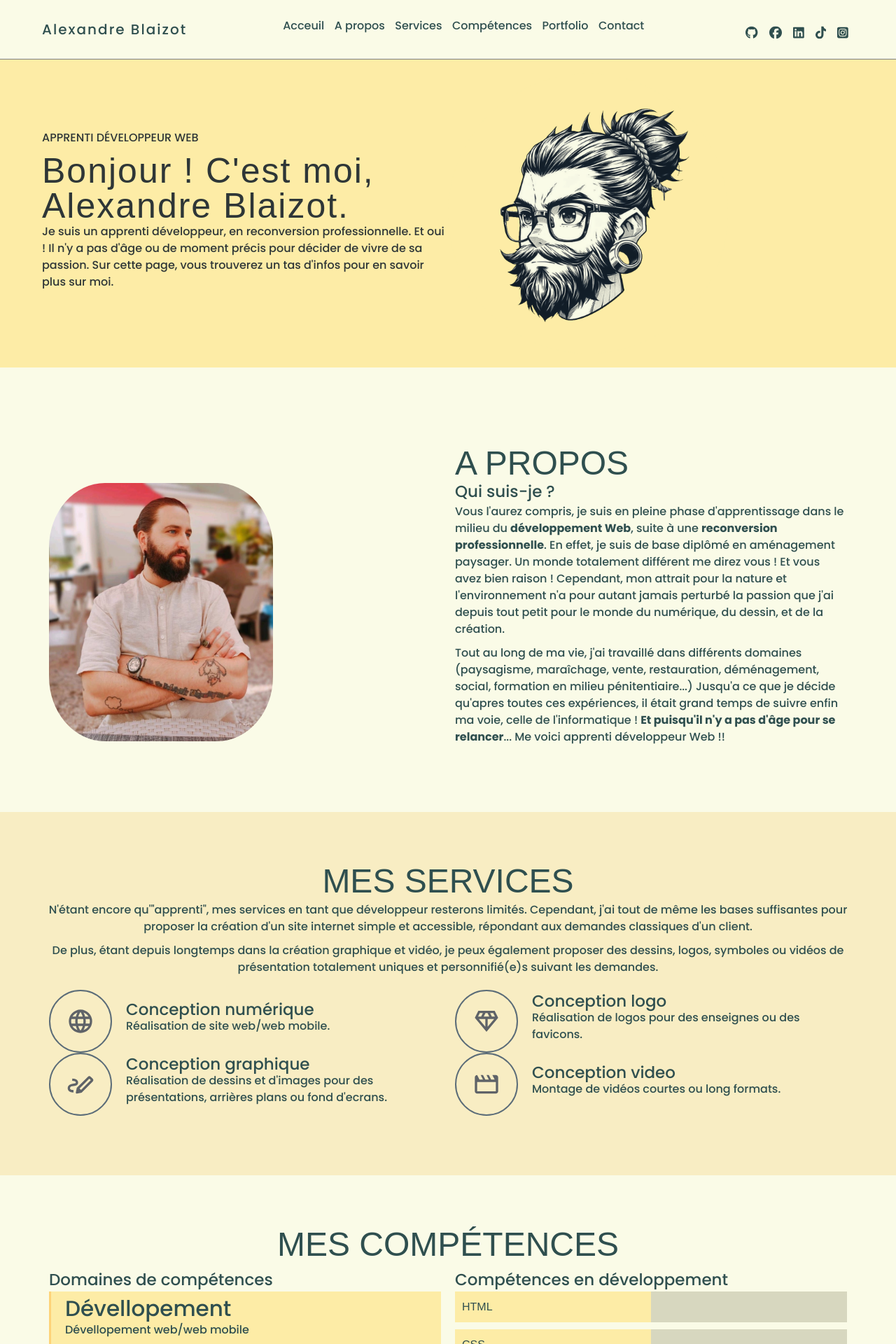
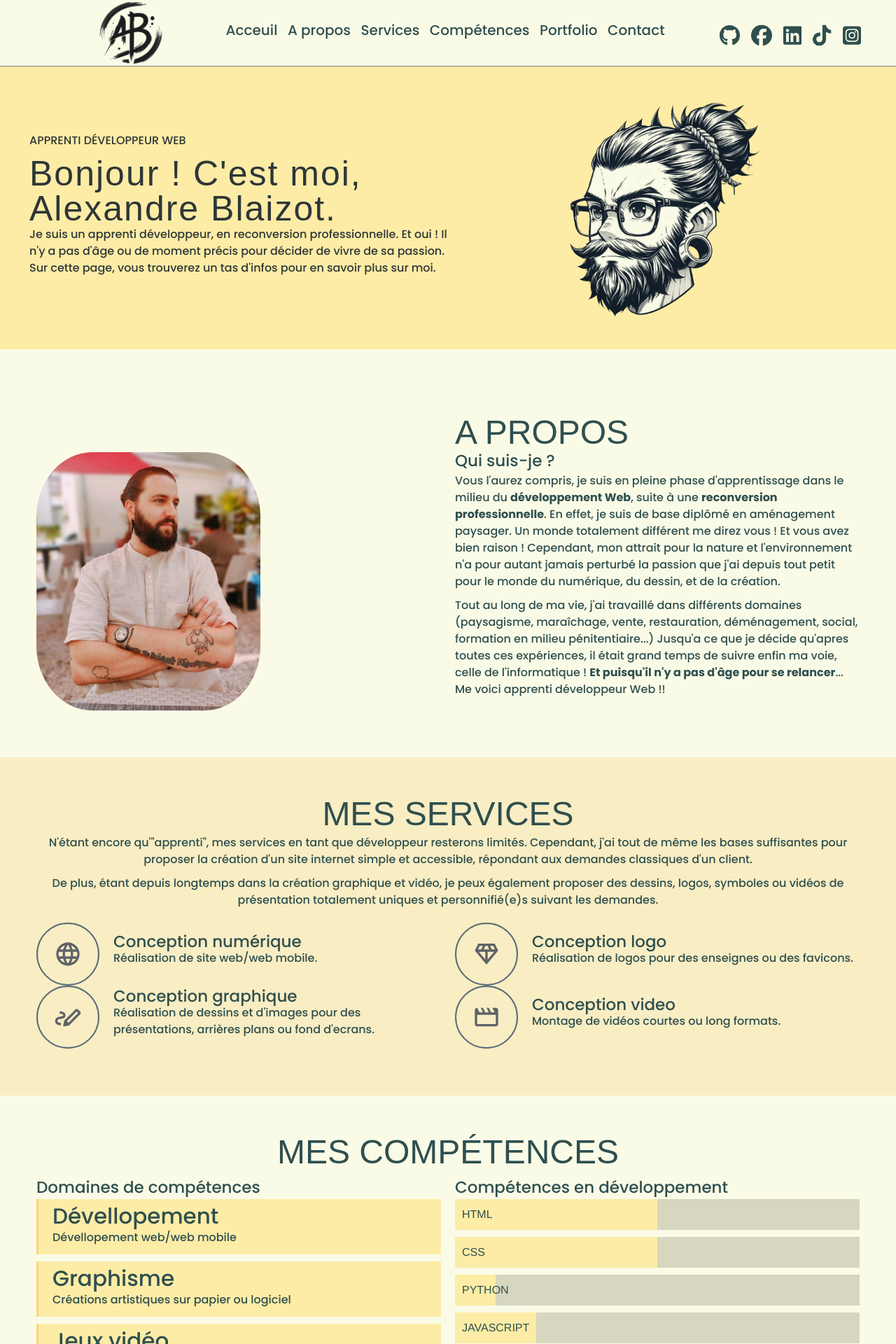
Before and after one commit to PapGris/Portfolio, a PHP site: page / in a window 1280 px wide. Shown: the top 1920 px of the page at 70% size. Run offline with PHP 8.4, Linux system fonts and the light colour scheme; some libraries are stand-ins or nearby versions; some web fonts are replaced.

Commit message:
Mise a jour Portfolio

```diff
--- a/css/global.css
+++ b/css/global.css
@@ -122,7 +122,7 @@ li {
     .container {
         max-width: 1200px;
         margin: 0 auto;
-        padding: 2rem;
+        padding: 0.2rem;
     }
     .grid__item{
         max-width: 50%;
@@ -173,11 +173,25 @@ section {
 
 }
 
-.header .logo {
-    font-family: "Poppins", sans-serif;
-    font-size: 2rem;
-    letter-spacing: 2px;
 
+@media screen and (max-width:749px) {
+    .header .logo-1 {
+        width: 5rem;
+        height: 5rem;
+
+
+
+    }
+}
+
+@media screen and (min-width:750px) {
+    .header .logo-1 {
+        width: 9rem;
+        height: 9rem;
+        margin-left: 10rem;
+
+
+    }
 }
 
 
@@ -186,6 +200,14 @@ section {
     align-items: center;
     padding: 0 0.5rem;
 }
+
+@media screen and (min-width:750px) {
+    .header .menu-list-unstyled a {
+        margin-top: 1.1rem;
+        font-size: 2rem;
+    }
+}
+
 .header a {
     color: darkslategrey;
 }
@@ -216,11 +238,22 @@ section {
     padding: 0 3px;
 }
 
-.header .socials .icon {
-    height: 18px;
-    fill: darkslategrey;
-    transform: translateY(3.5px);
+@media screen and (min-width:750px) {
+    .header .socials .icon {
+        height: 30px;
+        fill: #2f4f4f;
+        transform: translateY(3.5px);
 
+    }
+}
+
+@media screen and (max-width:749px) {
+    .header .socials .icon {
+        height: 18px;
+        fill: #2f4f4f;
+        transform: translateY(3.5px);
+
+    }
 }
 
 .burger {
@@ -382,6 +415,7 @@ section {
    .hero__avatar img {
     max-width: 400px;
     border-radius: 50%;
+    margin-left: 10rem;
     }
 
 }
--- a/index.html
+++ b/index.html
@@ -49,11 +49,11 @@ Footer
 
  <header class="header">
         <div class="container d-flex">
-            <div class="logo">
-                Alexandre Blaizot
+            <div class="logo-1">
+                <img src="img/New Logo Principal.png" alt="Logo AB">
             </div>
         <nav class="navbar">
-             <ul class="menu list-unstyled">
+             <ul class="menu-list-unstyled">
                 <li><a href="#hero">Acceuil</a></li>
                 <li><a href="#about">A propos</a></li>
                 <li><a href="#services">Services</a></li>
@@ -650,6 +650,13 @@ Footer
             <div class="grid__item">
                     <ul class="socials list-unstyled">
                         <li>
+                            <a href="https://github.com/PapGris" target="_blank">
+                                <svg class="icon github" xmlns="http://www.w3.org/2000/svg" viewBox="0 0 496 512"><!--!Font Awesome Free 6.7.2 by @fontawesome - https://fontawesome.com License - https://fontawesome.com/license/free Copyright 2025 Fonticons, Inc.-->
+                                    <path d="M165.9 397.4c0 2-2.3 3.6-5.2 3.6-3.3 .3-5.6-1.3-5.6-3.6 0-2 2.3-3.6 5.2-3.6 3-.3 5.6 1.3 5.6 3.6zm-31.1-4.5c-.7 2 1.3 4.3 4.3 4.9 2.6 1 5.6 0 6.2-2s-1.3-4.3-4.3-5.2c-2.6-.7-5.5 .3-6.2 2.3zm44.2-1.7c-2.9 .7-4.9 2.6-4.6 4.9 .3 2 2.9 3.3 5.9 2.6 2.9-.7 4.9-2.6 4.6-4.6-.3-1.9-3-3.2-5.9-2.9zM244.8 8C106.1 8 0 113.3 0 252c0 110.9 69.8 205.8 169.5 239.2 12.8 2.3 17.3-5.6 17.3-12.1 0-6.2-.3-40.4-.3-61.4 0 0-70 15-84.7-29.8 0 0-11.4-29.1-27.8-36.6 0 0-22.9-15.7 1.6-15.4 0 0 24.9 2 38.6 25.8 21.9 38.6 58.6 27.5 72.9 20.9 2.3-16 8.8-27.1 16-33.7-55.9-6.2-112.3-14.3-112.3-110.5 0-27.5 7.6-41.3 23.6-58.9-2.6-6.5-11.1-33.3 2.6-67.9 20.9-6.5 69 27 69 27 20-5.6 41.5-8.5 62.8-8.5s42.8 2.9 62.8 8.5c0 0 48.1-33.6 69-27 13.7 34.7 5.2 61.4 2.6 67.9 16 17.7 25.8 31.5 25.8 58.9 0 96.5-58.9 104.2-114.8 110.5 9.2 7.9 17 22.9 17 46.4 0 33.7-.3 75.4-.3 83.6 0 6.5 4.6 14.4 17.3 12.1C428.2 457.8 496 362.9 496 252 496 113.3 383.5 8 244.8 8zM97.2 352.9c-1.3 1-1 3.3 .7 5.2 1.6 1.6 3.9 2.3 5.2 1 1.3-1 1-3.3-.7-5.2-1.6-1.6-3.9-2.3-5.2-1zm-10.8-8.1c-.7 1.3 .3 2.9 2.3 3.9 1.6 1 3.6 .7 4.3-.7 .7-1.3-.3-2.9-2.3-3.9-2-.6-3.6-.3-4.3 .7zm32.4 35.6c-1.6 1.3-1 4.3 1.3 6.2 2.3 2.3 5.2 2.6 6.5 1 1.3-1.3 .7-4.3-1.3-6.2-2.2-2.3-5.2-2.6-6.5-1zm-11.4-14.7c-1.6 1-1.6 3.6 0 5.9 1.6 2.3 4.3 3.3 5.6 2.3 1.6-1.3 1.6-3.9 0-6.2-1.4-2.3-4-3.3-5.6-2z"/>
+                                </svg>
+                           </a>
+                        </li>
+                        <li>
                             <a href="https://www.facebook.com/?locale=fr_FR" target="_blank">
                                 <svg class="icon facebook" xmlns="http://www.w3.org/2000/svg" viewBox="0 0 512 512"><!--!Font Awesome Free 6.6.0 by @fontawesome - https://fontawesome.com License - https://fontawesome.com/license/free Copyright 2024 Fonticons, Inc.-->
                                     <path d="M512 256C512 114.6 397.4 0 256 0S0 114.6 0 256C0 376 82.7 476.8 194.2 504.5V334.2H141.4V256h52.8V222.3c0-87.1 39.4-127.5 125-127.5c16.2 0 44.2 3.2 55.7 6.4V172c-6-.6-16.5-1-29.6-1c-42 0-58.2 15.9-58.2 57.2V256h83.6l-14.4 78.2H287V510.1C413.8 494.8 512 386.9 512 256h0z"/>
```
Also changed, not shown: img/Logo Principal.jpeg (added), img/New Logo Principal.png (added).
